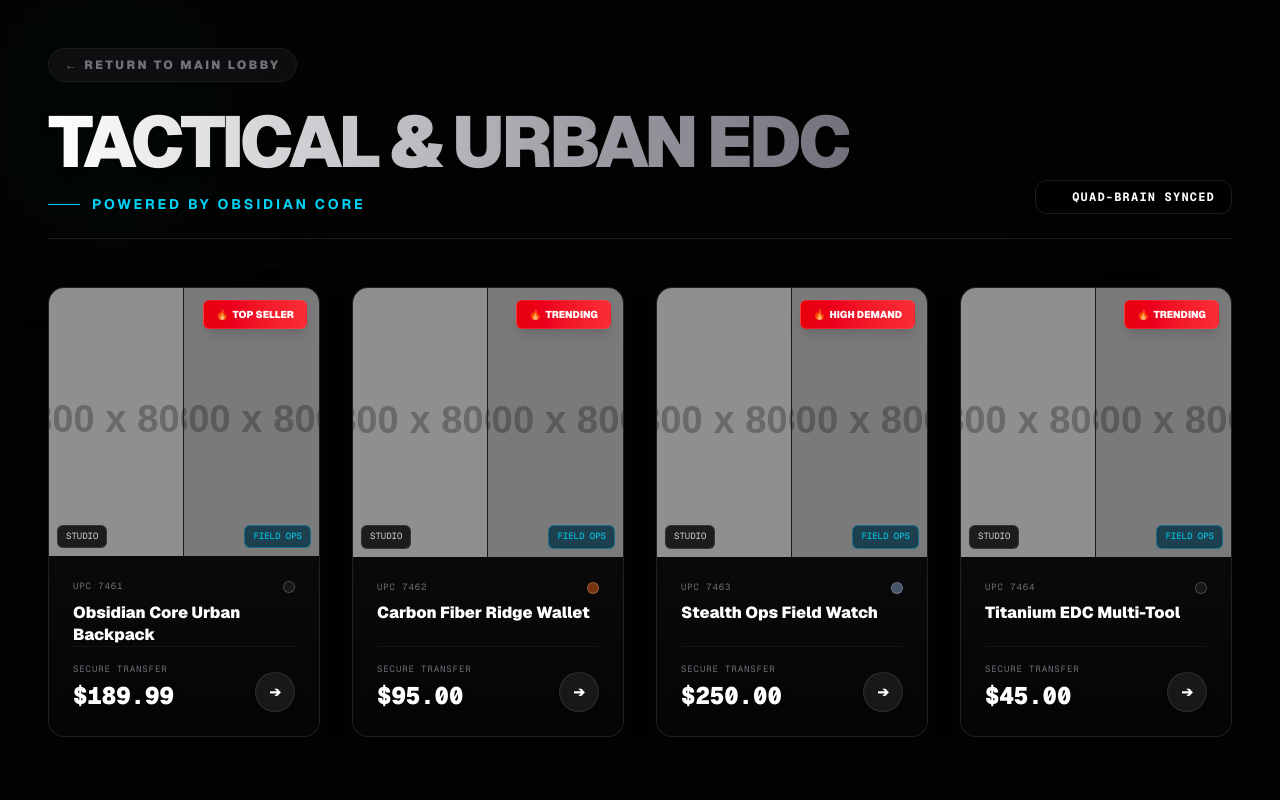
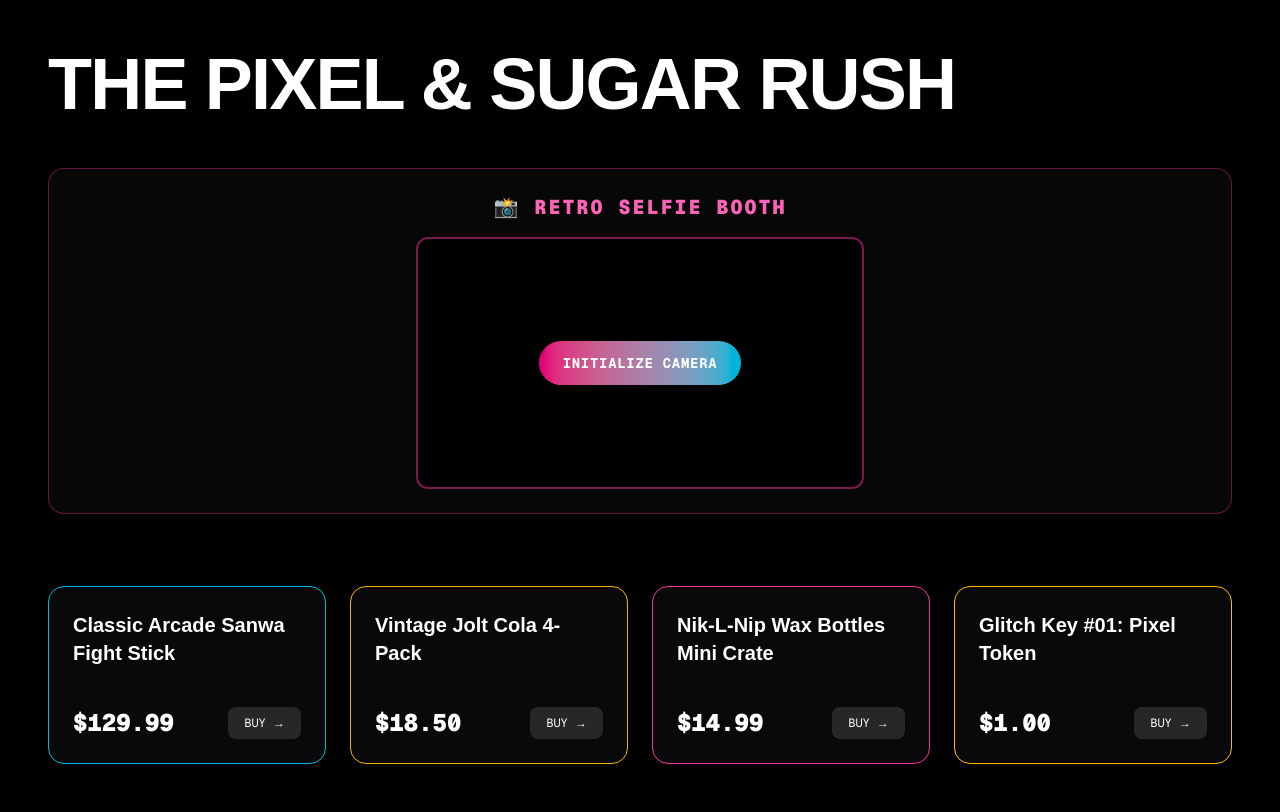
Before and after one commit to aashorrosh-beep/aether-nexus-matrix, a Next.js app: page /nostalgia/pixel-sugar-rush in a window 1280 px wide. Built offline with nearby package versions, Linux system fonts and the light colour scheme.

Commit message:
feat: scaffolded pixel-sugar-rush, threads-and-tracks, and selfie station

```diff
--- /dev/null
+++ b/app/nostalgia/pixel-sugar-rush/page.tsx
@@ -0,0 +1,30 @@
+import SelfieStation from '@/components/SelfieStation';
+
+const inventory = [
+  { upc: "ARC-801", name: "Classic Arcade Sanwa Fight Stick", price: "$129.99", tag: "PRO TOURNAMENT", color: "border-cyan-500" },
+  { upc: "BEV-901", name: "Vintage Jolt Cola 4-Pack", price: "$18.50", tag: "RESTOCK", color: "border-yellow-500" },
+  { upc: "CND-701", name: "Nik-L-Nip Wax Bottles Mini Crate", price: "$14.99", tag: "FAVORITE", color: "border-pink-500" },
+  { upc: "SCAV-001", name: "Glitch Key #01: Pixel Token", price: "$1.00", tag: "SCAVENGER HUNT", color: "border-amber-400" }
+];
+
+export default function PixelSugarRushPage() {
+  return (
+    <main className="min-h-screen bg-black text-white p-6 md:p-12">
+      <div className="max-w-7xl mx-auto space-y-12">
+        <h1 className="text-5xl md:text-7xl font-black uppercase tracking-tight">The Pixel & Sugar Rush</h1>
+        <SelfieStation theme="arcade" />
+        <div className="grid grid-cols-1 md:grid-cols-2 lg:grid-cols-4 gap-6 pt-6">
+          {inventory.map((item) => (
+            <div key={item.upc} className={`bg-zinc-950 border rounded-2xl p-6 flex flex-col justify-between ${item.color}`}>
+              <h2 className="text-xl font-bold mb-2">{item.name}</h2>
+              <div className="mt-8 flex justify-between items-center">
+                <span className="text-2xl font-black font-mono">{item.price}</span>
+                <button className="bg-zinc-800 text-xs font-mono uppercase px-4 py-2 rounded-lg">Buy →</button>
+              </div>
+            </div>
+          ))}
+        </div>
+      </div>
+    </main>
+  );
+}
--- /dev/null
+++ b/app/nostalgia/threads-and-tracks/page.tsx
@@ -0,0 +1,26 @@
+const inventory = [
+  { upc: "VNL-101", name: "Fleetwood Mac - Rumours (1977)", price: "$65.00", color: "border-emerald-500" },
+  { upc: "APP-301", name: "Vintage 1980s Neon Windbreaker", price: "$85.00", color: "border-fuchsia-500" },
+  { upc: "CST-401", name: "Authentic 1960s Mod Go-Go Dress", price: "$75.00", color: "border-pink-300" }
+];
+
+export default function ThreadsAndTracksPage() {
+  return (
+    <main className="min-h-screen bg-black text-white p-6 md:p-12">
+      <div className="max-w-7xl mx-auto space-y-12">
+        <h1 className="text-5xl md:text-7xl font-black uppercase tracking-tight">Threads & Tracks</h1>
+        <div className="grid grid-cols-1 md:grid-cols-3 gap-6 pt-6">
+          {inventory.map((item) => (
+            <div key={item.upc} className={`bg-zinc-950 border rounded-2xl p-6 flex flex-col justify-between ${item.color}`}>
+              <h2 className="text-xl font-bold mb-2">{item.name}</h2>
+              <div className="mt-8 flex justify-between items-center">
+                <span className="text-2xl font-black font-mono">{item.price}</span>
+                <button className="bg-zinc-800 text-xs font-mono uppercase px-4 py-2 rounded-lg">Buy →</button>
+              </div>
+            </div>
+          ))}
+        </div>
+      </div>
+    </main>
+  );
+}
--- /dev/null
+++ b/components/SelfieStation.tsx
@@ -0,0 +1,76 @@
+'use client';
+import { useRef, useState, useEffect } from 'react';
+
+export default function SelfieStation({ theme = 'arcade' }: { theme?: string }) {
+  const videoRef = useRef<HTMLVideoElement>(null);
+  const canvasRef = useRef<HTMLCanvasElement>(null);
+  const [stream, setStream] = useState<MediaStream | null>(null);
+  const [photo, setPhoto] = useState<string | null>(null);
+
+  const startCamera = async () => {
+    try {
+      const mediaStream = await navigator.mediaDevices.getUserMedia({ video: true });
+      setStream(mediaStream);
+      if (videoRef.current) videoRef.current.srcObject = mediaStream;
+    } catch (err) {
+      console.error("Camera access denied:", err);
+    }
+  };
+
+  const takePhoto = () => {
+    if (!videoRef.current || !canvasRef.current) return;
+    const video = videoRef.current;
+    const canvas = canvasRef.current;
+    const ctx = canvas.getContext('2d');
+    if (!ctx) return;
+
+    canvas.width = video.videoWidth || 640;
+    canvas.height = video.videoHeight || 480;
+    ctx.drawImage(video, 0, 0, canvas.width, canvas.height);
+
+    ctx.fillStyle = theme === 'arcade' ? 'rgba(236, 72, 153, 0.2)' : 'rgba(59, 130, 246, 0.2)';
+    ctx.fillRect(0, 0, canvas.width, canvas.height);
+
+    ctx.font = 'bold 28px monospace';
+    ctx.fillStyle = '#00ffff';
+    ctx.textAlign = 'right';
+    ctx.fillText(`NEXUS NOSTALGIA // ${theme.toUpperCase()}`, canvas.width - 24, canvas.height - 30);
+    setPhoto(canvas.toDataURL('image/jpeg'));
+  };
+
+  useEffect(() => {
+    return () => {
+      if (stream) stream.getTracks().forEach((track) => track.stop());
+    };
+  }, [stream]);
+
+  return (
+    <div className="border border-pink-500/40 bg-zinc-950/80 backdrop-blur rounded-2xl p-6 flex flex-col items-center">
+      <h3 className="text-xl font-black text-pink-400 mb-4 tracking-widest uppercase font-mono">
+        📸 RETRO SELFIE BOOTH
+      </h3>
+      {!photo ? (
+        <div className="relative w-full max-w-md aspect-video bg-black rounded-xl overflow-hidden border-2 border-pink-500/50 flex items-center justify-center">
+          <video ref={videoRef} autoPlay playsInline muted className="w-full h-full object-cover" />
+          <canvas ref={canvasRef} className="hidden" />
+          {!stream && (
+            <button onClick={startCamera} className="absolute bg-gradient-to-r from-pink-600 to-cyan-500 text-white font-bold py-3 px-6 rounded-full text-sm font-mono tracking-wider shadow-lg">
+              INITIALIZE CAMERA
+            </button>
+          )}
+        </div>
+      ) : (
+        <div className="w-full max-w-md flex flex-col items-center">
+          <img src={photo} alt="Memory" className="w-full rounded-xl border-2 border-cyan-400 mb-4" />
+          <div className="flex w-full space-x-3">
+            <a href={photo} download="nexus-memory.jpg" className="flex-1 bg-cyan-500 hover:bg-cyan-400 text-black font-black py-2.5 rounded-lg text-center font-mono text-sm">DOWNLOAD</a>
+            <button onClick={() => setPhoto(null)} className="flex-1 border border-zinc-700 hover:bg-zinc-800 text-zinc-300 font-mono text-sm py-2.5 rounded-lg">RETAKE</button>
+          </div>
+        </div>
+      )}
+      {stream && !photo && (
+        <button onClick={takePhoto} className="mt-4 bg-pink-500 hover:bg-pink-400 text-black font-black py-3 px-8 rounded-full font-mono text-sm tracking-widest">CAPTURE PHOTO</button>
+      )}
+    </div>
+  );
+}
```
